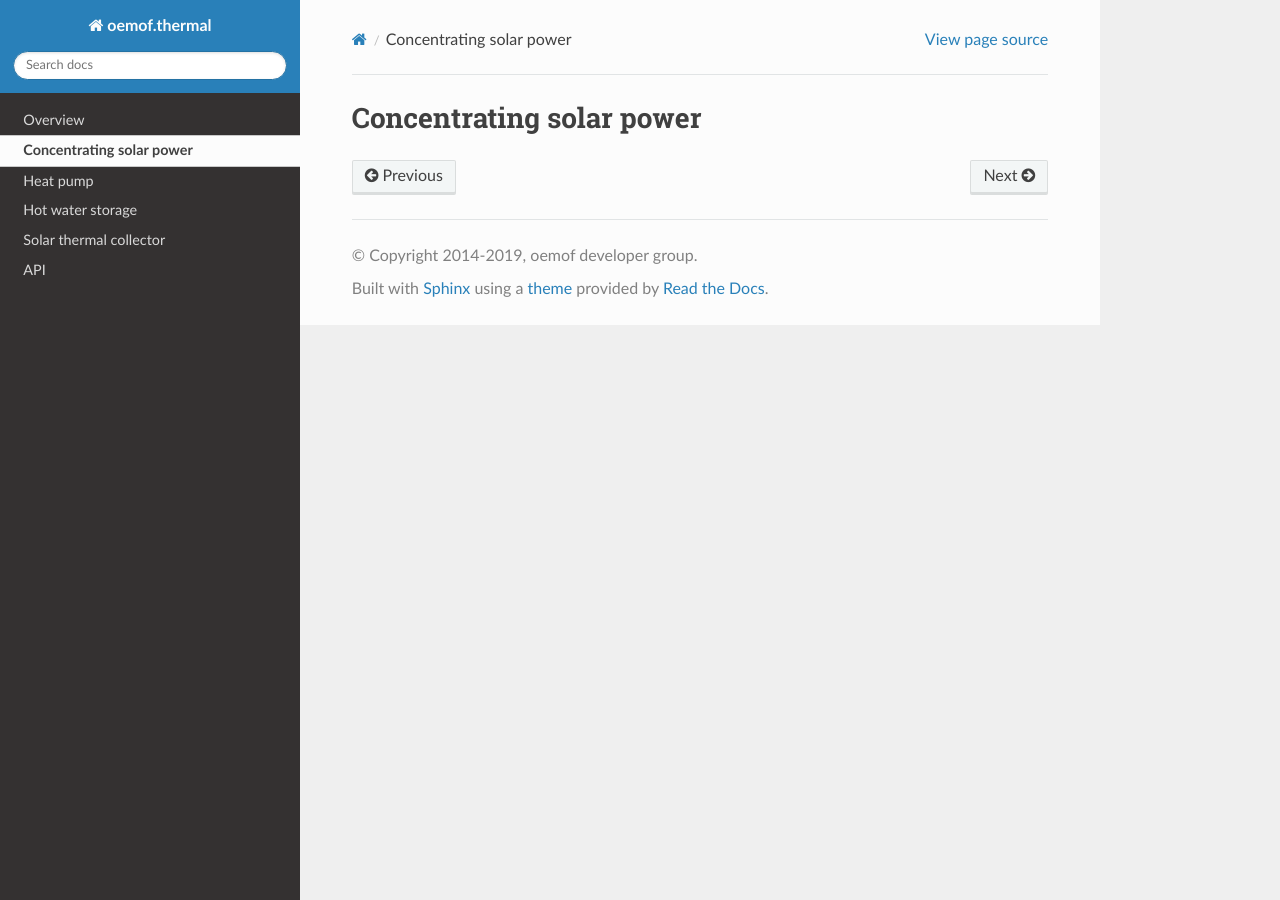
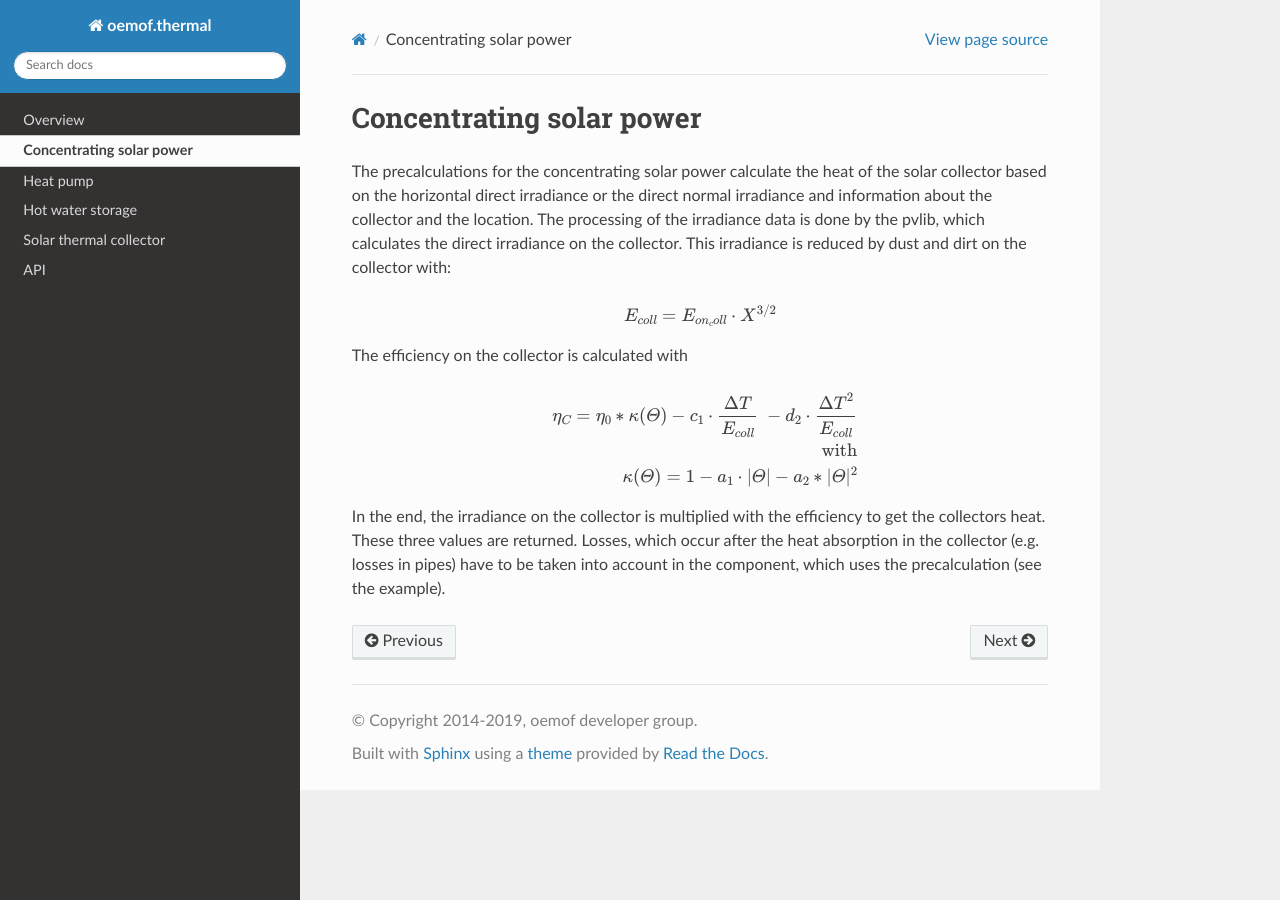
Before and after one commit to oemof/oemof-thermal, a Sphinx documentation site: the page built from docs/concentrating_solar_power.rst, in a window 1280 px wide. Built offline with Sphinx 7.4.7 and the Read the Docs theme 2.0.0, drawn with Linux system fonts in a browser that asks for light colours; formulas are drawn with MathJax 3.

Commit message:
Add first draft of the documentation

```diff
--- a/docs/concentrating_solar_power.rst
+++ b/docs/concentrating_solar_power.rst
@@ -3,3 +3,29 @@
 ~~~~~~~~~~~~~~~~~~~~~~~~~
 Concentrating solar power
 ~~~~~~~~~~~~~~~~~~~~~~~~~
+
+The precalculations for the concentrating solar power calculate the heat of the
+solar collector based on the horizontal direct irradiance or the direct normal
+irradiance and information about the collector and the location. The processing
+of the irradiance data is done by the pvlib, which calculates the direct
+irradiance on the collector. This irradiance is reduced by dust and dirt on the
+collector with:
+
+.. math::
+    E_{coll} = E_{on_coll} \cdot X^{3/2}
+
+The efficiency on the collector is calculated with
+
+.. math::
+    \eta_C = \eta_0 * \kappa(\varTheta) - c_1 \cdot \frac{\Delta T}{E_{coll}}\
+    - d_2 \cdot \frac{{\Delta T}^2}{E_{coll}}
+
+    \text{with}
+
+    \kappa(\varTheta) = 1 - a_1 \cdot \vert\varTheta\vert - a_2 * \vert\varTheta\vert^2
+
+In the end, the irradiance on the collector is multiplied with the efficiency
+to get the collectors heat. These three values are returned.
+Losses, which occur after the heat absorption in the collector (e.g. losses in
+pipes) have to be taken into account in the component, which uses the
+precalculation (see the example).
```
